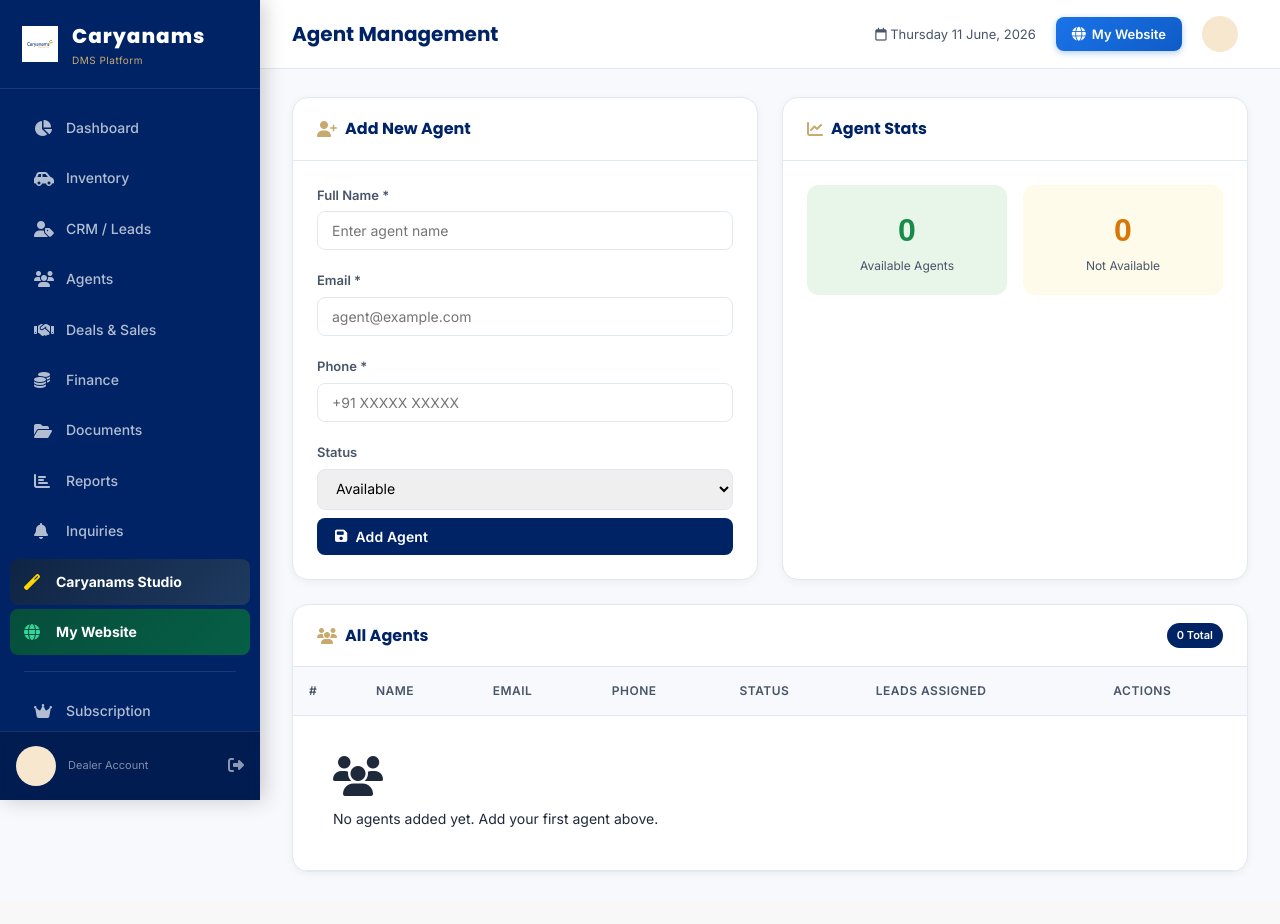
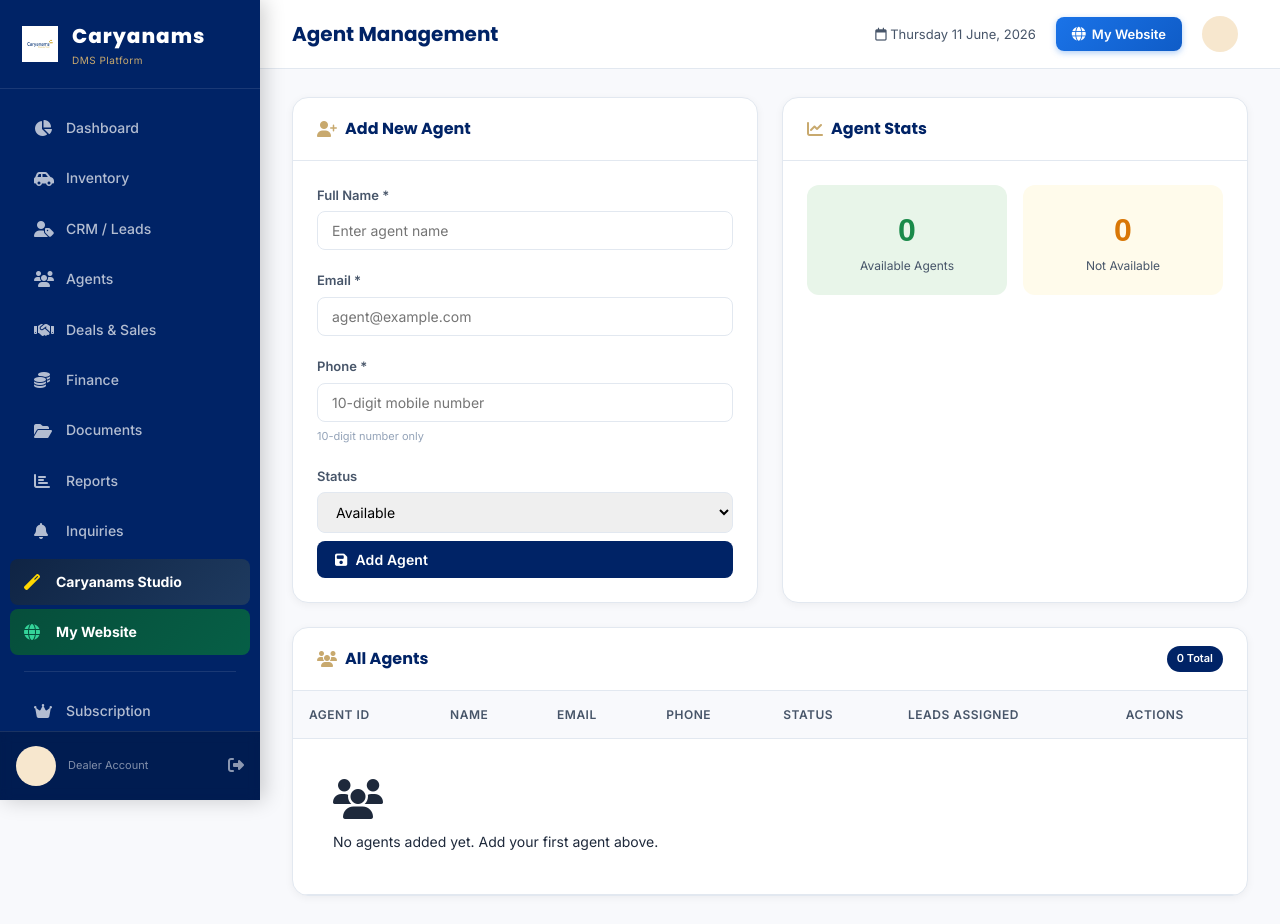
Before and after one commit to dharmik008/DMS, a Python web app: template templates/dealer/agents.html in a window 1280 px wide. Before the commit the page ends 872 px from the top, so only its background shows below. Run offline with Jinja, Linux system fonts and the light colour scheme; the template is opened without the code that fills it, so the values that code supplies are empty.

Commit message:
Update agents.html

```diff
--- a/templates/dealer/agents.html
+++ b/templates/dealer/agents.html
@@ -10,7 +10,7 @@
       <div class="card-title"><i class="fas fa-user-plus" style="margin-right:8px;color:var(--gold-accent)"></i>Add New Agent</div>
     </div>
     <div class="card-body">
-      <form method="POST" action="{{ url_for('dealer.add_agent') }}">
+      <form method="POST" action="{{ url_for('dealer.add_agent') }}" id="addAgentForm" onsubmit="return validateAgentPhone('add_phone')">
         <div class="form-grid">
           <div class="form-group">
             <label>Full Name *</label>
@@ -22,7 +22,12 @@
           </div>
           <div class="form-group">
             <label>Phone *</label>
-            <input type="tel" name="phone" placeholder="+91 XXXXX XXXXX" required>
+            <input type="tel" name="phone" id="add_phone"
+              placeholder="10-digit mobile number"
+              required maxlength="10"
+              oninput="formatPhoneInput(this)">
+            <small style="font-size:11px;color:var(--text-muted)">10-digit number only</small>
+            <div id="add_phone_error" style="color:#e53e3e;font-size:11px;display:none;margin-top:3px;"></div>
           </div>
           <div class="form-group">
             <label>Status</label>
@@ -69,20 +74,24 @@
     <div class="card-title"><i class="fas fa-users" style="margin-right:8px;color:var(--gold-accent)"></i>All Agents</div>
     <span class="badge badge-navy">{{ agents|length }} Total</span>
   </div>
-  <div class="table-wrap">
+  <div class="table-wrap" style="overflow-x:auto;">
     <table>
       <thead>
         <tr>
-          <th>#</th><th>Name</th><th>Email</th><th>Phone</th><th>Status</th><th>Leads Assigned</th><th>Actions</th>
+          <th>Agent ID</th><th>Name</th><th>Email</th><th>Phone</th><th>Status</th><th>Leads Assigned</th><th>Actions</th>
         </tr>
       </thead>
       <tbody>
         {% for agent in agents %}
         <tr>
-          <td style="color:var(--text-muted)">#{{ agent['id'] }}</td>
+          <td>
+            <span class="badge badge-navy" style="font-family:monospace;font-size:13px;letter-spacing:0.5px;padding:5px 10px;">
+              {{ agent['dealer_seq_id'] }}
+            </span>
+          </td>
           <td style="font-weight:600;color:var(--navy)">{{ agent['name'] }}</td>
-          <td>{{ agent['email'] }}</td>
-          <td>{{ agent['phone'] }}</td>
+          <td style="font-size:13px;">{{ agent['email'] }}</td>
+          <td style="font-size:13px;">{{ agent['phone'] }}</td>
           <td>
             <form method="POST" action="{{ url_for('dealer.update_agent_status', agent_id=agent['id']) }}" style="display:inline">
               <select name="status" onchange="this.form.submit()" style="width:auto;padding:4px 8px;font-size:12px">
@@ -95,7 +104,7 @@
             <span class="badge badge-info">{{ agent_leads_count.get(agent['id'], 0) }}</span>
           </td>
           <td>
-            <div style="display:flex;gap:6px">
+            <div style="display:flex;gap:6px;flex-wrap:wrap;">
               <button class="btn btn-sm btn-primary" onclick="openEditModal({{ agent|tojson }})">
                 <i class="fas fa-edit"></i> Edit
               </button>
@@ -124,22 +133,27 @@
 <div id="editAgentModal" class="modal-overlay">
   <div class="modal">
     <div class="modal-header">
-      <div class="modal-title">Edit Agent</div>
+      <div class="modal-title"><i class="fas fa-user-edit" style="margin-right:8px;color:var(--gold-accent)"></i>Edit Agent</div>
       <button class="modal-close" onclick="closeModal('editAgentModal')"><i class="fas fa-times"></i></button>
     </div>
-    <form method="POST" id="editAgentForm">
+    <form method="POST" id="editAgentForm" onsubmit="return validateAgentPhone('edit_phone')">
       <div class="modal-body">
         <div class="form-group">
-          <label>Full Name</label>
+          <label>Full Name *</label>
           <input type="text" name="name" id="edit_name" required>
         </div>
         <div class="form-group">
-          <label>Email</label>
+          <label>Email *</label>
           <input type="email" name="email" id="edit_email" required>
         </div>
         <div class="form-group">
-          <label>Phone</label>
-          <input type="tel" name="phone" id="edit_phone" required>
+          <label>Phone *</label>
+          <input type="tel" name="phone" id="edit_phone"
+            placeholder="10-digit mobile number"
+            required maxlength="10"
+            oninput="formatPhoneInput(this)">
+          <small style="font-size:11px;color:var(--text-muted)">10-digit number only</small>
+          <div id="edit_phone_error" style="color:#e53e3e;font-size:11px;display:none;margin-top:3px;"></div>
         </div>
         <div class="form-group">
           <label>Status</label>
@@ -151,36 +165,83 @@
       </div>
       <div class="modal-footer">
         <button type="button" class="btn btn-outline" onclick="closeModal('editAgentModal')">Cancel</button>
-        <button type="submit" class="btn btn-primary">Save Changes</button>
+        <button type="submit" class="btn btn-primary"><i class="fas fa-save"></i> Save Changes</button>
       </div>
     </form>
   </div>
 </div>
 
+{% endblock %}
+
 {% block extra_js %}
 <script>
+/* ── Phone validation helpers ───────────────────────────────────────────── */
+function validatePhone(value) {
+  var clean = (value || '').trim().replace(/\D/g, '');
+  return clean.length === 10;
+}
+
+function formatPhoneInput(input) {
+  input.value = input.value.replace(/\D/g, '').slice(0, 10);
+}
+
+function validateAgentPhone(inputId) {
+  var input  = document.getElementById(inputId);
+  var errDiv = document.getElementById(inputId + '_error');
+  if (!validatePhone(input.value)) {
+    if (errDiv) {
+      errDiv.textContent = 'Enter a valid 10-digit mobile number';
+      errDiv.style.display = 'block';
+    }
+    input.style.borderColor = '#e53e3e';
+    input.focus();
+    return false;
+  }
+  if (errDiv) errDiv.style.display = 'none';
+  input.style.borderColor = '';
+  return true;
+}
+
+/* ── Modal helpers ──────────────────────────────────────────────────────── */
 function openEditModal(agent) {
-  document.getElementById('edit_name').value = agent.name;
-  document.getElementById('edit_email').value = agent.email;
-  document.getElementById('edit_phone').value = agent.phone;
+  document.getElementById('edit_name').value   = agent.name;
+  document.getElementById('edit_email').value  = agent.email;
+  var ph = (agent.phone || '').replace(/\D/g, '');
+  if (ph.length === 12 && ph.startsWith('91')) ph = ph.slice(2);
+  document.getElementById('edit_phone').value  = ph;
   document.getElementById('edit_status').value = agent.status;
-  document.getElementById('editAgentForm').action = "{{ url_for('dealer.edit_agent', agent_id=0) }}".replace('0', agent.id);
+  // Show which agent is being edited in the modal header
+  var titleEl = document.querySelector('#editAgentModal .modal-title');
+  if (titleEl) {
+    titleEl.innerHTML = '<i class="fas fa-user-edit" style="margin-right:8px;color:var(--gold-accent)"></i>Edit Agent <span style="font-size:12px;font-family:monospace;background:var(--navy);color:#fff;padding:2px 8px;border-radius:4px;margin-left:6px;">#' + agent.dealer_seq_id + '</span>';
+  }
+  // Reset validation state
+  document.getElementById('edit_phone').style.borderColor = '';
+  var err = document.getElementById('edit_phone_error');
+  if (err) err.style.display = 'none';
+  // Set form action to correct agent edit URL using real DB id
+  document.getElementById('editAgentForm').action =
+    "{{ url_for('dealer.edit_agent', agent_id=0) }}".replace('/0', '/' + agent.id);
   openModal('editAgentModal');
 }
 
-function openModal(id) {
-  document.getElementById(id).classList.add('open');
-}
-
-function closeModal(id) {
-  document.getElementById(id).classList.remove('open');
-}
+function openModal(id)  { document.getElementById(id).classList.add('open'); }
+function closeModal(id) { document.getElementById(id).classList.remove('open'); }
 
 function confirmDelete(formId, msg) {
   if (confirm(msg || 'Are you sure you want to delete this?')) {
     document.getElementById(formId).submit();
   }
 }
+
+/* Close modal when clicking backdrop */
+document.addEventListener('DOMContentLoaded', function() {
+  var overlay = document.getElementById('editAgentModal');
+  if (overlay) {
+    overlay.addEventListener('click', function(e) {
+      if (e.target === overlay) closeModal('editAgentModal');
+    });
+  }
+});
 </script>
 {% endblock %}
-{% endblock %}
```
